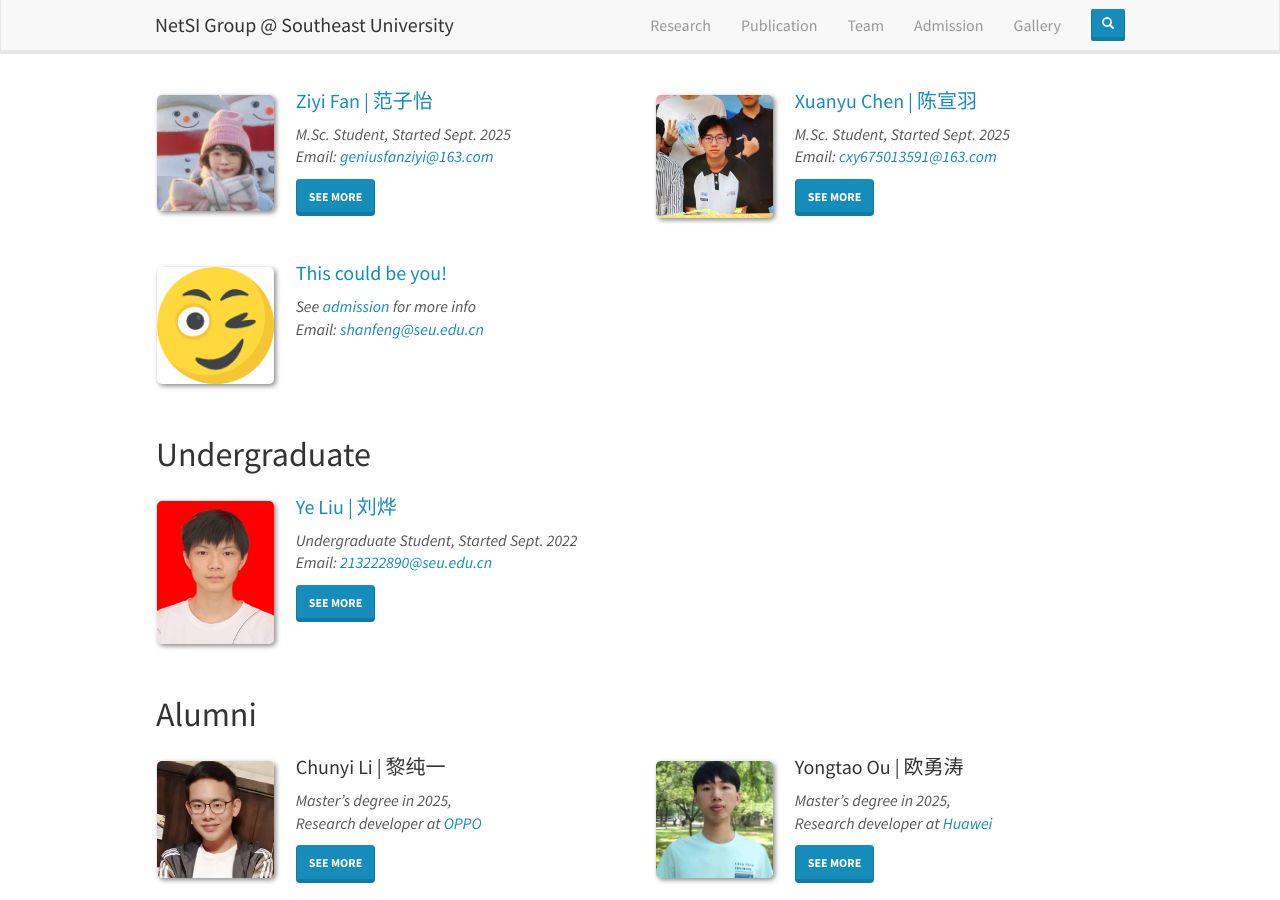
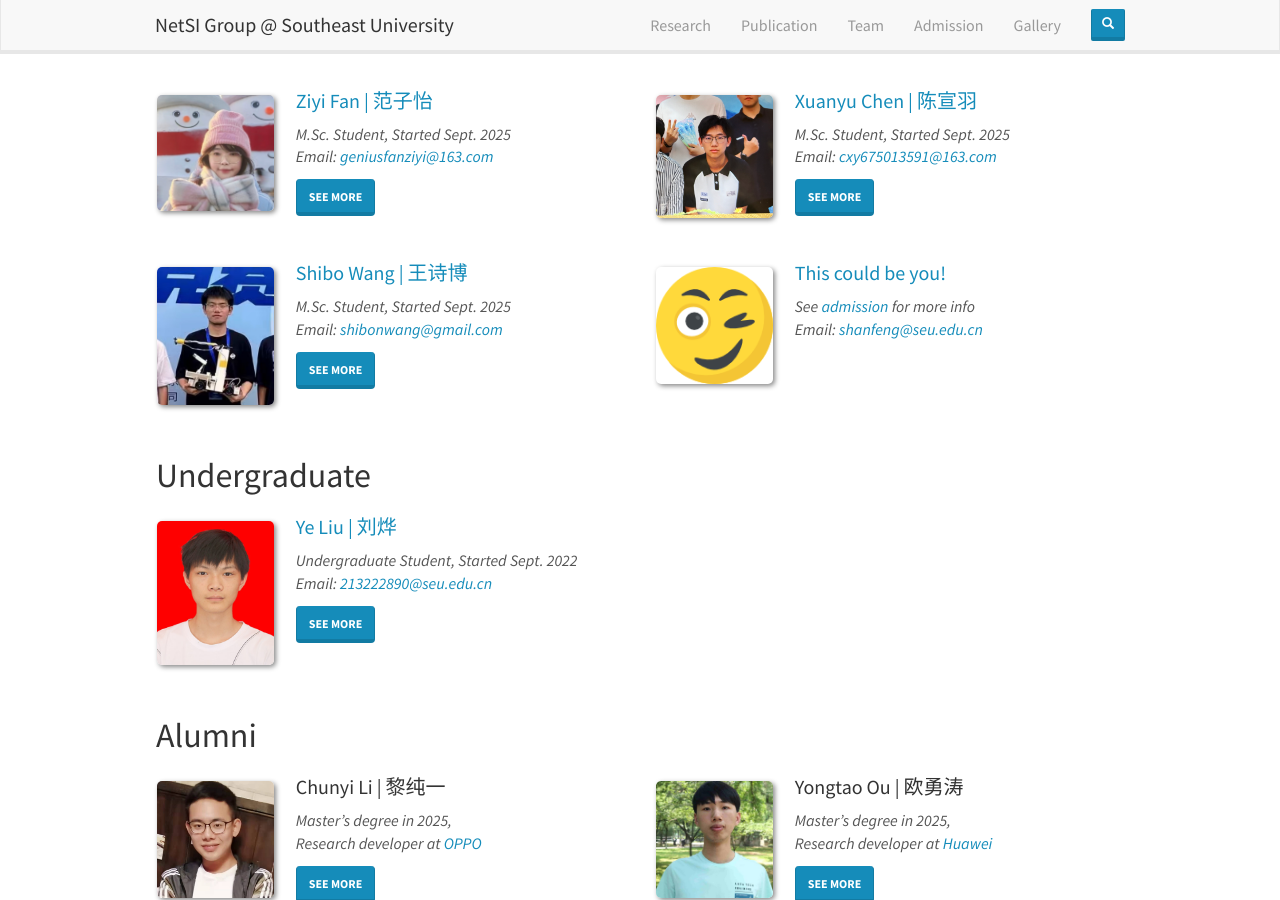
Before and after one commit to SEU-NetSI/seu-netsi.github.io, a Jekyll site: the page built from _pages/team.md, in a window 1280 px wide and 900 px high, scrolled down 1756 px. Built offline with Jekyll 4.4.1, drawn with Linux system fonts in a browser that asks for light colours; nearby versions of some CDN libraries.

Commit message:
Add information about Wang Shibo.

```diff
--- a/_data/master_members.yml
+++ b/_data/master_members.yml
@@ -226,6 +226,23 @@
   correspondence:
     - "<b>Github:</b> <a href='https://github.com/Withod' target='_blank'>https://github.com/Cxy030322</a>"
 
+- name: Shibo Wang
+  chinese: 王诗博
+  id: wangshibo
+  photo: wangshibo.jpg
+  info: M.Sc. Student, Started Sept. 2025
+  email: shibonwang@gmail.com
+  link: https://github.com/shibonW
+  education:
+    - "<b>2025.09 ~ Now:</b> M.Sc, <a href='https://cse.seu.edu.cn/main.htm' target='_blank'>College of Software Engineering</a>, <a href='https://www.seu.edu.cn/' target='_blank'>Southeast University</a>, China"
+    - "<b>2021.09 ~ 2025.06:</b> B.Sc, <a href='https://xxxy.fafu.edu.cn/main.htm' target='_blank'>College of Computer and Information Science</a>, <a href='https://www.fafu.edu.cn/' target='_blank'>Fujian Agriculture and Forestry University</a>, China"
+  interest:
+    - "<b>Embedded hardware & software development</b>"
+    - "<b>Internet of Things</b>"
+  correspondence:
+    - "<b>Github:</b> <a href='https://github.com/shibonW' target='_blank'>https://github.com/shibonW</a>"
+
+
 - name: "This could be you!"
   chinese: placeholder
   id: placeholder
```
Also changed, not shown: images/teampic/wangshibo.jpg (added).
